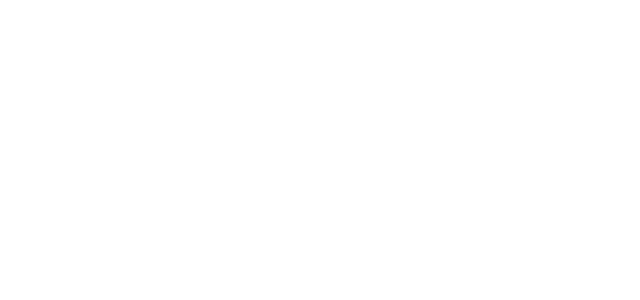
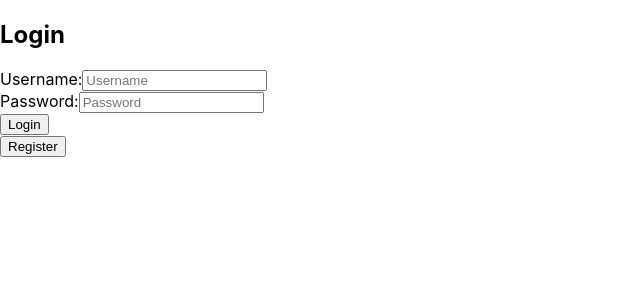
Before and after one commit to suhailmfos/react-project, a React (Create React App) app: page /#/login in a window 1280 px wide. Before the commit this address had no page. Shown: the top 300 px of the page, without its empty margins (0-640 px from the left). Built offline with nearby package versions, Linux system fonts and the light colour scheme; no server answers.

Commit message:
login with database

```diff
--- a/src/App.js
+++ b/src/App.js
@@ -1,12 +1,40 @@
-import React from "react";
-import { HashRouter as Router, Route, Routes } from "react-router-dom";
+import React, { useEffect, useState } from "react";
+import { HashRouter as Router, Route, Routes, Navigate } from "react-router-dom";
 import Login from "./Login";
+import Home from "./Home";
+import Register from "./Register";
+import axios from "axios";
+
+
+const API_URL = "http://localhost:8080";
+// const API_URL = "https://suhail.up.railway.app/api/auth";
+
+const PrivateRoute = ({ element }) => {
+    const token = localStorage.getItem("token");
+    return token ? element : <Navigate to="login" />;
+}
 
 function App() {
+    const [isAuthenticated, setIsAuthenticated] = useState(false);
+
+
+    useEffect(() => {
+        axios.get(API_URL + "/api/v1/current-user", { withCredentials: true })
+            .then(response => {
+                if (response.data.username) {
+                    setIsAuthenticated(true);
+                }
+            })
+            .catch(() => setIsAuthenticated(false));
+    }, []);
+
     return (
         <Router>
             <Routes>
-                <Route path="/" element={<Login />} />
+                <Route path="/login" element={isAuthenticated ? <Navigate to="/home" /> : <Login setIsAuthenticated={setIsAuthenticated} />} />
+                <Route path="/home" element={isAuthenticated ? <Home setIsAuthenticated={setIsAuthenticated} /> : <Navigate to="/login" />} />
+                <Route path="*" element={<Navigate to="/login" />} />
+                <Route path="/register" element={<Register />} />
             </Routes>
         </Router>
     );
--- /dev/null
+++ b/src/Home.js
@@ -0,0 +1,50 @@
+import axios from "axios";
+import React, { useEffect, useState } from "react";
+import { useNavigate } from "react-router-dom";
+
+
+const API_URL = "http://localhost:8080";
+// const API_URL = "https://suhail.up.railway.app";
+
+const Home = ({ setIsAuthenticated }) => {
+    const [user, setUser] = useState(null);
+    const navigate = useNavigate();
+
+
+    useEffect(() => {
+        axios.get(API_URL + "/api/v1/current-user", { withCredentials: true })
+            .then(response => setUser(response.data))
+            .catch(() => {
+                setIsAuthenticated(false);
+                navigate("/login");
+            });
+    }, [navigate, setIsAuthenticated]);
+
+    const handleLogout = async () => {
+        await axios.post(API_URL + "/logout", {}, { withCredentials: true });
+        setIsAuthenticated(false);
+        localStorage.removeItem("token"); // Example if using token-based auth
+        sessionStorage.removeItem("user"); // Example if using session storage
+
+        // Redirect to login page
+        navigate("/login");
+    };
+
+
+    return (
+        <div className="flex flex-col items-center justify-center min-h-screen bg-gray-100">
+            <div className="bg-white p-8 rounded-lg shadow-md text-center">
+                <h1 className="text-3xl font-bold mb-4">Welcome to the Home Page</h1>
+                <p className="text-gray-600 mb-6">You have successfully logged in!</p>
+                <button
+                    onClick={handleLogout}
+                    className="px-6 py-2 bg-red-500 text-white rounded-lg hover:bg-red-600 transition"
+                >
+                    Logout
+                </button>
+            </div>
+        </div>
+    );
+};
+
+export default Home;
--- a/src/Login.js
+++ b/src/Login.js
@@ -1,56 +1,93 @@
-import React, { useState } from "react";
+import React, { useEffect, useState } from "react";
 import axios from "axios";
+import { useNavigate } from "react-router-dom";
 
-// const API_URL = "http://localhost:8080/api/auth/login";
-const API_URL = "https://suhail.up.railway.app/api/auth/login";
+const API_URL = "http://localhost:8080";
+// const API_URL = "https://suhail.up.railway.app";
 
-function Login() {
+function Login({ setIsAuthenticated }) {
     const [username, setUsername] = useState("");
     const [password, setPassword] = useState("");
     const [error, setError] = useState("");
-    const [token, setToken] = useState("");
+    const navigate = useNavigate();
 
     const handleSubmit = async (e) => {
         e.preventDefault();
+        setError("");
         try {
-            const response = await axios.post(API_URL, {
-                username,
-                password,
-            });
-            setToken(response.data);
-            localStorage.setItem("token", response.data);
-            console.log("token value : " + token);
-            console.log("response " + response.data);
-            alert("Login successfull with token: " + response.data + "\n" +
-                username + " \n" + password);
+            await axios.post(API_URL + "/login", { username, password }, { withCredentials: true });
+            setIsAuthenticated(true);
+            navigate("/home");
+
         } catch (err) {
-            setError("Invalid username or password");
+            setError("Login failed. Please try again.");
         }
     };
 
+    useEffect(() => {
+        let isMounted = true;
+        const fetchCurrentUser = async () => {
+            try {
+                const response = await axios.get(API_URL + "/api/v1/current-user", { withCredentials: true });
+                console.log("Logged in as:", response.data);
+                setIsAuthenticated(true);
+            } catch (err) {
+                console.log("User not authenticated");
+                setIsAuthenticated(false);
+            }
+        };
+
+        fetchCurrentUser();
+
+        return ()=> {isMounted = false;};
+    }, []);
+
     return (
         <div>
-            <h2>Login</h2>
+            <div className="flex flex-col items-center justify-center min-h-screen bg-gray-100">
+                <div className="bg-white p-8 rounded-lg shadow-md w-96">
+                    <h2 className="text-2xl font-bold mb-4 text-center">Login</h2>
+                    {error && <p style={{ color: "red" }}>{error}</p>}
                     <form onSubmit={handleSubmit}>
                         <div>
                             <label>Username:</label>
                             <input
                                 type="text"
                                 value={username}
+                                placeholder="Username"
+                                className="w-full px-4 py-2 border rounded-md mb-2"
                                 onChange={(e) => setUsername(e.target.value)}
+                                required
                             />
                         </div>
                         <div>
                             <label>Password:</label>
                             <input
                                 type="password"
+                                placeholder="Password"
+                                className="w-full px-4 py-2 border rounded-md mb-4"
                                 value={password}
                                 onChange={(e) => setPassword(e.target.value)}
+                                required
                             />
                         </div>
-                {error && <p style={{ color: "red" }}>{error}</p>}
-                <button type="submit">Login</button>
+                        <button
+                            type="submit"
+                            className="w-full bg-blue-500 text-white py-2 rounded-md hover:bg-blue-600"
+                        >
+                            Login
+                        </button>
                     </form>
+                    <div className="flex justify-between mt-4">
+                        <button
+                            onClick={() => navigate("/register")}
+                            className="bg-blue-500 text-white px-4 py-2 rounded-md hover:bg-blue-600 w-1/2 mr-2"
+                        >
+                            Register
+                        </button>
+                    </div>
+                </div>
+            </div>
         </div>
     );
 }
--- /dev/null
+++ b/src/Register.js
@@ -0,0 +1,90 @@
+import React, { useState } from "react";
+import { useNavigate } from "react-router-dom";
+import axios from "axios";
+
+const API_URL = "http://localhost:8080";
+// const API_URL = "https://suhail.up.railway.app/api/auth";
+
+const Register = () => {
+    const [user, setUser] = useState({
+        username: "",
+        email: "",
+        password: "",
+        confirmPassword: "",
+    });
+
+    const [error, setError] = useState("");
+    const [success, setSuccess] = useState("");
+    const navigate = useNavigate();
+
+    const handleChange = (e) => {
+        setUser({ ...user, [e.target.name]: e.target.value });
+    };
+
+    const handleRegister = async (e) => {
+        e.preventDefault();
+        setError("");
+        setSuccess("");
+
+        try {
+            const response = await axios.post(API_URL + "/register/user", {
+                username: user.username,
+                email: user.email,
+                password: user.password,
+            });
+
+            if (response.status === 201) {
+                alert("Registration successful! Redirecting to login...");
+                setTimeout(() => navigate("/login"), 2000); // Redirect to login page in 2 seconds
+            }
+        } catch (err) {
+            if (err.response) {
+                setError(err.response.data.message || "Registration failed. Try again.");
+            } else {
+                setError("Server is not responding. Please try again later.");
+            }
+        };
+
+        return (
+            <div className="flex flex-col items-center justify-center min-h-screen bg-gray-100">
+                <div className="bg-white p-8 rounded-lg shadow-md w-96">
+                    <h2 className="text-2xl font-bold mb-4 text-center">Register</h2>
+                    {error && <p className="text-red-500 text-sm mb-3">{error}</p>}
+                    <form onSubmit={handleRegister}>
+                        <input
+                            type="text"
+                            name="username"
+                            placeholder="Username"
+                            className="w-full px-4 py-2 border rounded-md mb-2"
+                            value={user.username}
+                            onChange={handleChange}
+                            required
+                        />
+                        <input
+                            type="password"
+                            name="password"
+                            placeholder="Password"
+                            className="w-full px-4 py-2 border rounded-md mb-2"
+                            value={user.password}
+                            onChange={handleChange}
+                            required
+                        />
+                        <button
+                            type="submit"
+                            className="w-full bg-green-500 text-white py-2 rounded-md hover:bg-green-600"
+                        >
+                            Register
+                        </button>
+                    </form>
+                    <p className="text-sm text-gray-500 mt-3 text-center">
+                        Already have an account?{" "}
+                        <a href="/login" className="text-blue-500">
+                            Login here
+                        </a>
+                    </p>
+                </div>
+            </div>
+        );
+    };
+};
+export default Register;
```
Also changed, not shown: 7 other files (tests, documents, lock files or other folders). Lines whose indentation alone changed are shown as unchanged.
